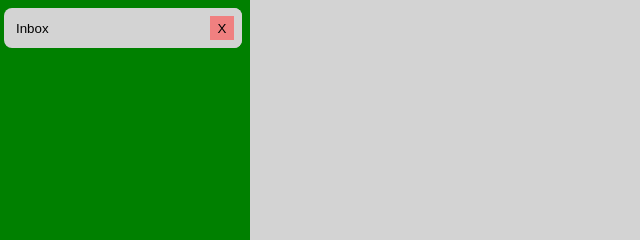
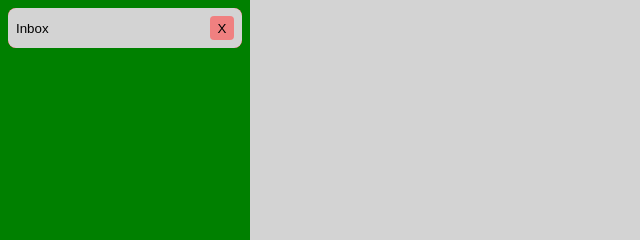
Before and after one commit to A-Shushi/odin-todo, a website built with webpack: page src/template.html in a window 1280 px wide. Shown: the top 240 px of the page, 0-640 px from the left. Built offline with nearby package versions, Linux system fonts and the light colour scheme.

Commit message:
Adjust margin and padding of sidebar items

```diff
--- a/src/styles.css
+++ b/src/styles.css
@@ -29,25 +29,22 @@
     width: 100%;
     padding: 0.5rem;
     border-radius: 8px;
+    background-color: red;
 }
 
 
 .project-list-item {
     flex: 1;
-    padding: 0.8rem 2rem 0.8rem 0.75rem;
-    margin: -0.8rem -2rem -0.8rem -0.75rem;
+    padding: 0.8rem 2rem 0.8rem 0.5rem;
+    margin: -0.8rem -2rem -0.8rem -0.5rem;
     border-radius: 8px;
     text-align: start;
     border: none;
+    background-color: lightgrey;
 }
 
 .project-list-item:hover {
     background-color: grey;
-}
-
-#project-list > li,
-.project-list-item {
-    background-color: lightgrey;
 }
 
 .delete {
@@ -57,4 +54,9 @@
     border: none;
     position: relative;
     z-index: 1;
+    border-radius: 4px;
 }
+
+.delete:hover {
+    background-color: orangered;
+}
```
